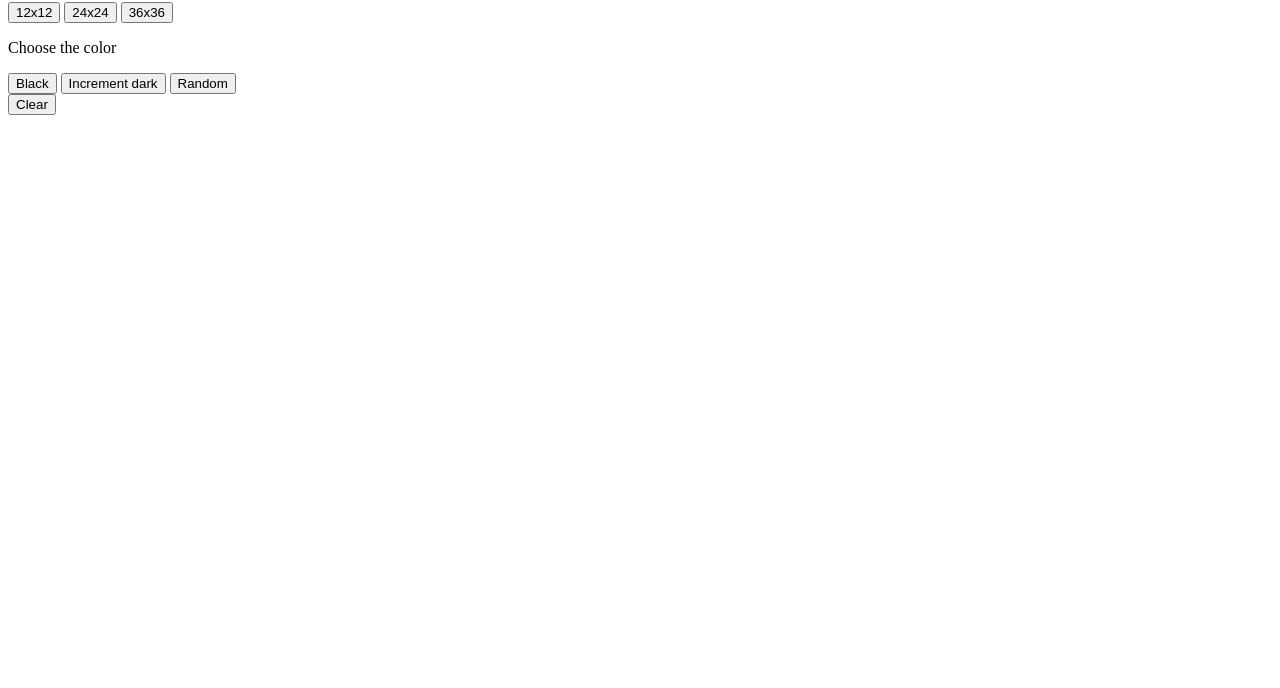
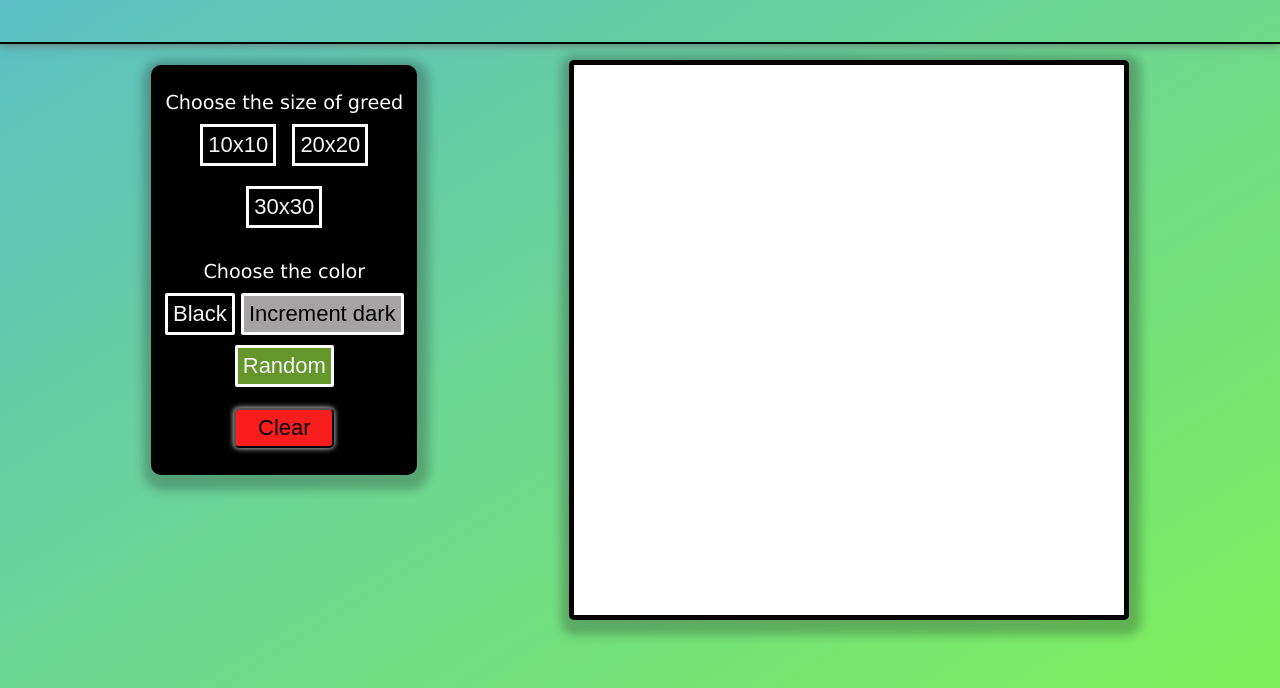
Before and after one commit to RustamYuburov/etch-a-sketch, a plain HTML site: page index.html in a window 1280 px wide. Shown: the part 112-800 px from the top of the page. Drawn offline with Linux system fonts and the light colour scheme; a web font is replaced by a local one.

Commit message:
Changed structure in index.html, finished styling in main.css and added script.js

```diff
--- a/css/main.css
+++ b/css/main.css
@@ -0,0 +1,166 @@
+@import url('https://fonts.googleapis.com/css2?family=Ubuntu&display=swap');
+@import url('https://fonts.googleapis.com/css2?family=Ribeye+Marrow&display=swap');
+
+/* root */
+
+:root {
+  background: linear-gradient(to top left, #7df05a, #5abbcc);
+  height: 100%;
+}
+
+*,
+*::before,
+*::after {
+  margin: 0;
+  padding: 0;
+}
+
+/* Header */
+
+.header {
+    border-bottom: 2px solid #000 !important;
+    box-shadow: 0 0 10px 0 dimgray;
+    text-align: center;
+    padding: 3em;
+    margin-bottom: 0.3em;
+}
+
+h1 {
+    font-family: "Ribeye Marrow", Verdana, sans-serif;
+    font-size: 50px;
+}
+
+/* main */
+
+.main {
+    display: flex;
+    justify-content: space-evenly;
+}
+
+/* aside element */
+
+.aside {
+    margin-top: 1em;
+    border: 5px solid #000 !important;
+    border-radius: 10px;
+    box-shadow:2px 5px 10px 10px rgba(32, 33, 36, 0.28);
+    height: 25em;
+    width: 20%;
+    display: flex;
+    flex-direction: column;
+    background-color: black;
+    color: white;
+    justify-content: space-evenly;
+}
+
+.options {
+    text-align: center;
+    font-family: "Ribeye Marrow", Verdana, sans-serif;
+    font-size: larger;
+}
+
+/* buttons */
+
+button:focus {outline: none;}
+button:active {transform: translateY(4px) sc;}
+button:hover {
+    transform: scale(1.1);
+    transition: 0.4s;
+}
+
+button {
+    padding: 5px;
+    font-size: 22px;
+}
+
+/* size buttons */
+
+.size-btn {
+    margin: 10px 5px;
+    border: white solid;
+    background-color: black;
+    color: whitesmoke;
+}
+
+.size-btn:hover {
+    background-color: whitesmoke;
+    color: black;
+}
+
+/* color buttons */
+
+.color-btn {
+    margin-top: 10px;
+    border: white solid;
+    border-radius: 2px;
+    background-color: black;
+    color: whitesmoke;
+}
+
+.increment{
+    background-color: white;
+    color: black;
+    animation:scalingGray 3s ease-in-out infinite;
+}
+@keyframes scalingGray {
+    0% {background-color: #fff;}
+    50% {background-color: rgb(177, 175, 175);}
+    100% {background-color: rgb(126, 125, 125);}
+}
+
+.random {
+    animation: rainbow 3s infinite;
+}
+@keyframes rainbow {
+    0% {background-color: rgb(0, 0, 0);}
+    20% {background-color: rgb(233, 146, 15);}
+    40% {background-color: rgb(130, 28, 226);}
+    60% {background-color: rgb(179, 46, 46);}
+    80% {background-color: rgb(42, 226, 42);}
+    100% {background-color: rgb(0, 110, 212);}
+}
+
+/* clear button */
+
+.clear-btn {
+    width: 100px;
+    border-radius: 5px ;
+    background-color: rgb(250, 29, 29);
+    box-shadow: 0px 0px 5px 1px rgb(179, 176, 176);
+}
+
+/* container */
+
+.game-div {
+    margin-top: 0.7em;
+    border: 5px solid #000 !important;
+    border-radius: 5px;
+    background-color: white;
+    height: 560px;
+    width: 560px;
+    box-sizing: border-box;
+    box-shadow:2px 5px 10px 10px rgba(32, 33, 36, 0.28);
+}
+
+#container {
+    width: 100%;
+    height: 100%;
+    box-sizing: border-box;
+    display: grid;
+}
+
+.cell {
+    border: 1px solid rgb(221, 220, 220) !important;
+}
+
+.cell-10 {
+    grid-template-columns: repeat(10, auto);
+}
+
+.cell-20 {
+    grid-template-columns: repeat(20, auto);
+}
+
+.cell-30 {
+    grid-template-columns: repeat(30, auto);
+}
--- a/index.html
+++ b/index.html
@@ -3,6 +3,7 @@
 <head>
     <meta charset="UTF-8">
     <meta name="viewport" content="width=device-width, initial-scale=1.0">
+    <link rel="stylesheet" href="css/main.css">
     <title>Etch-a-Sketch</title>
 </head>
 <body>
@@ -14,25 +15,30 @@
     <main class="main">
 
         <aside class="aside">
-            <div class="size">
+            <div class="options size">
                 <p>Choose the size of greed</p>
-                <button data-size="12" class="buttons">12x12</button>
-                <button data-size="24" class="buttons">24x24</button>
-                <button data-size="36" class="buttons">36x36</button>
+                <button data-size="10" class="size-btn">10x10</button>
+                <button data-size="20" class="size-btn">20x20</button>
+                <button data-size="30" class="size-btn">30x30</button>
             </div>
-            <div class="color">
+            <div class="options color">
                 <p>Choose the color</p>
-                <button data-color="black" class="buttons">Black</button>
-                <button data-color="increment" class="buttons">Increment dark</button>
-                <button data-color="random" class="buttons">Random</button>
+                <button data-color="black" class="color-btn black">Black</button>
+                <button data-color="increment" class="color-btn increment">Increment dark</button>
+                <button data-color="random" class="color-btn random">Random</button>
             </div>
-            <div class="clear">
-                <button id="btn-clear" class="buttons">Clear</button>
+            <div class="options clear">
+                <button id="btn-clear" class="clear-btn">Clear</button>
             </div>
         </aside>
 
-        <div id="container" class="container"></div>
+        <div class="game-div">
+            <div id="container" class="cell-10"></div>
+        </div>
 
     </main>
+
+    <script src="script.js"></script>
+
 </body>
 </html>
--- a/script.js
+++ b/script.js
@@ -0,0 +1,27 @@
+
+// Get all necessary DOM nodes
+const container = document.querySelector('#container');
+const clear = document.querySelector('#btn-clear');
+const sizeButtons = Array.from(document.querySelectorAll('.size-btn'));
+const colorButtons= Array.from(document.querySelectorAll('.color-btn'));
+
+let cells = [];
+
+// Create div-cells function
+
+function createDiv(size) {
+    for (let i = 0; i < size; i++) {
+        let cell = document.createElement('div');
+        cell.style.border = 'solid #000'
+        container.appendChild(cell);
+    }
+}
+
+// Clear container function
+clear.addEventListener('click', clearGrid);
+
+function clearGrid(cellArray) {
+    cellArray.forEach(cell => {
+        cell.classList.remove('cell');
+    });
+}
```
